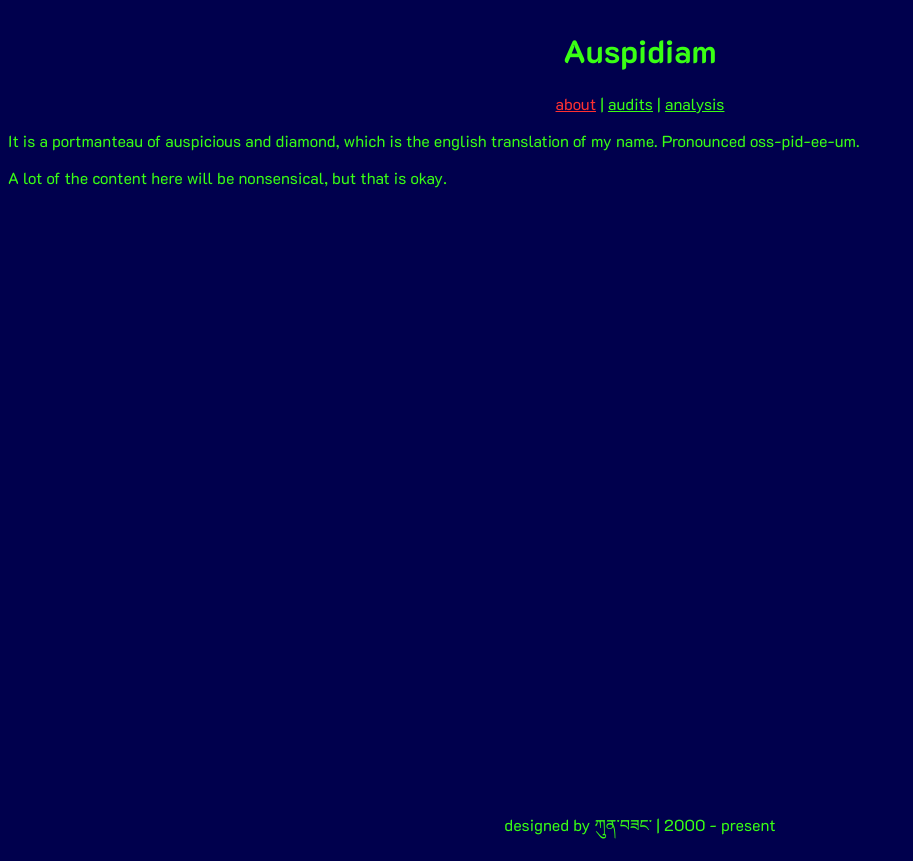
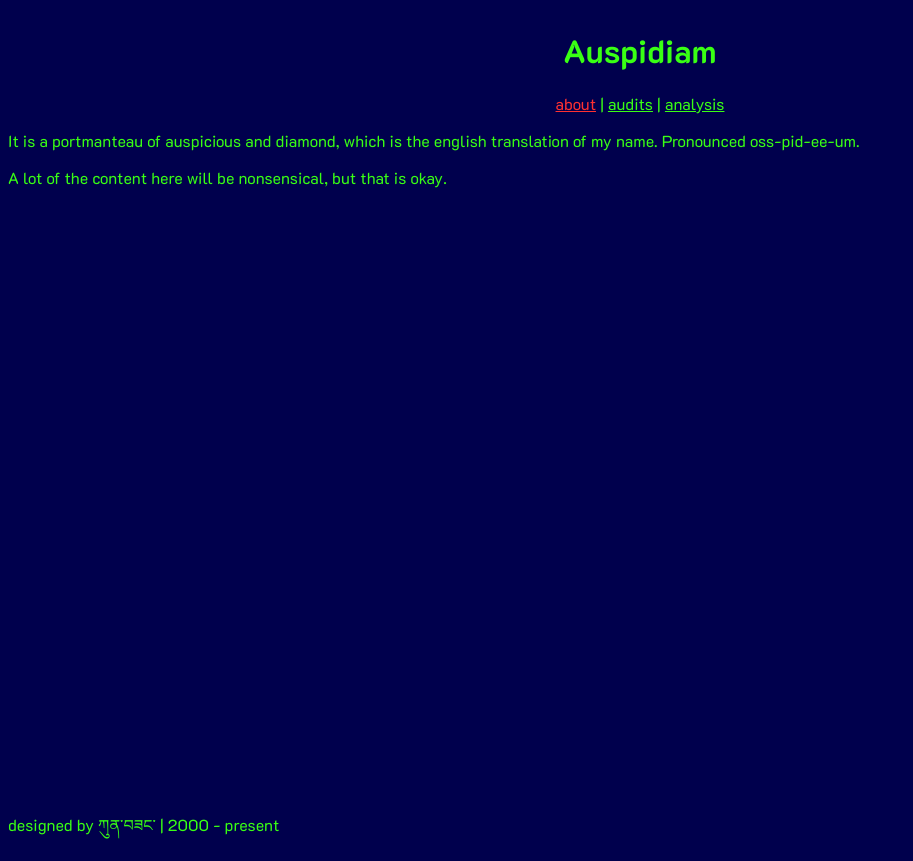
Before and after one commit to auspidiam/auspidiam, a Next.js app: page /about in a window 1280 px wide. Shown: the whole page, without its empty margins (0-913 px from the left). Built offline with nearby package versions, Linux system fonts and the light colour scheme.

Commit message:
Update layout.tsx

```diff
--- a/app/layout.tsx
+++ b/app/layout.tsx
@@ -22,7 +22,7 @@ export default function RootLayout({
     <html lang="en" className={k2d.className}>
       <body>
         {children}
-        <footer className="z-10 w-full text-center text-xs">
+        <footer className="z-10 w-full text-xs px-12">
           designed by ཀུན་བཟང་ | 2000 - present
         </footer>
       </body>
```
